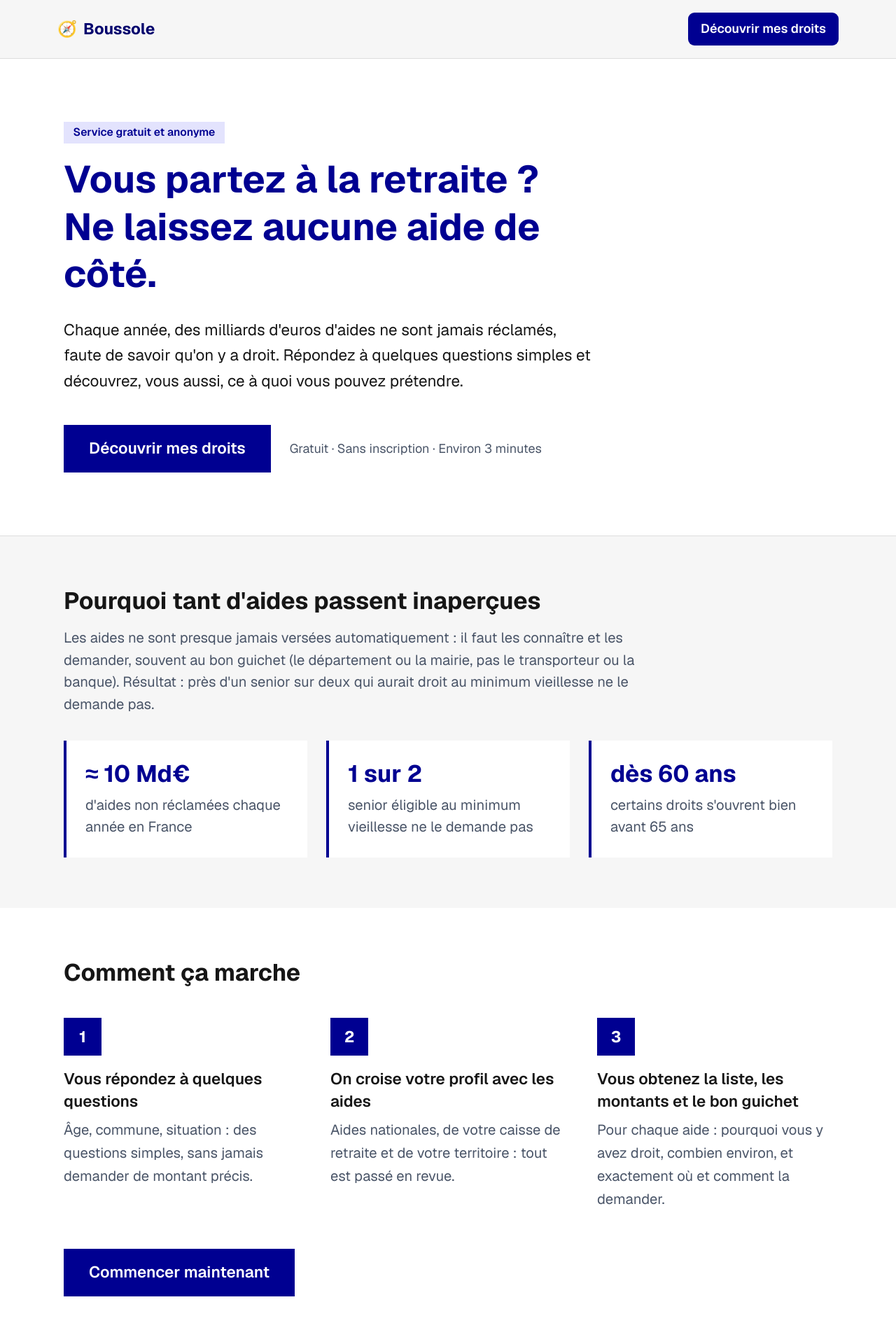
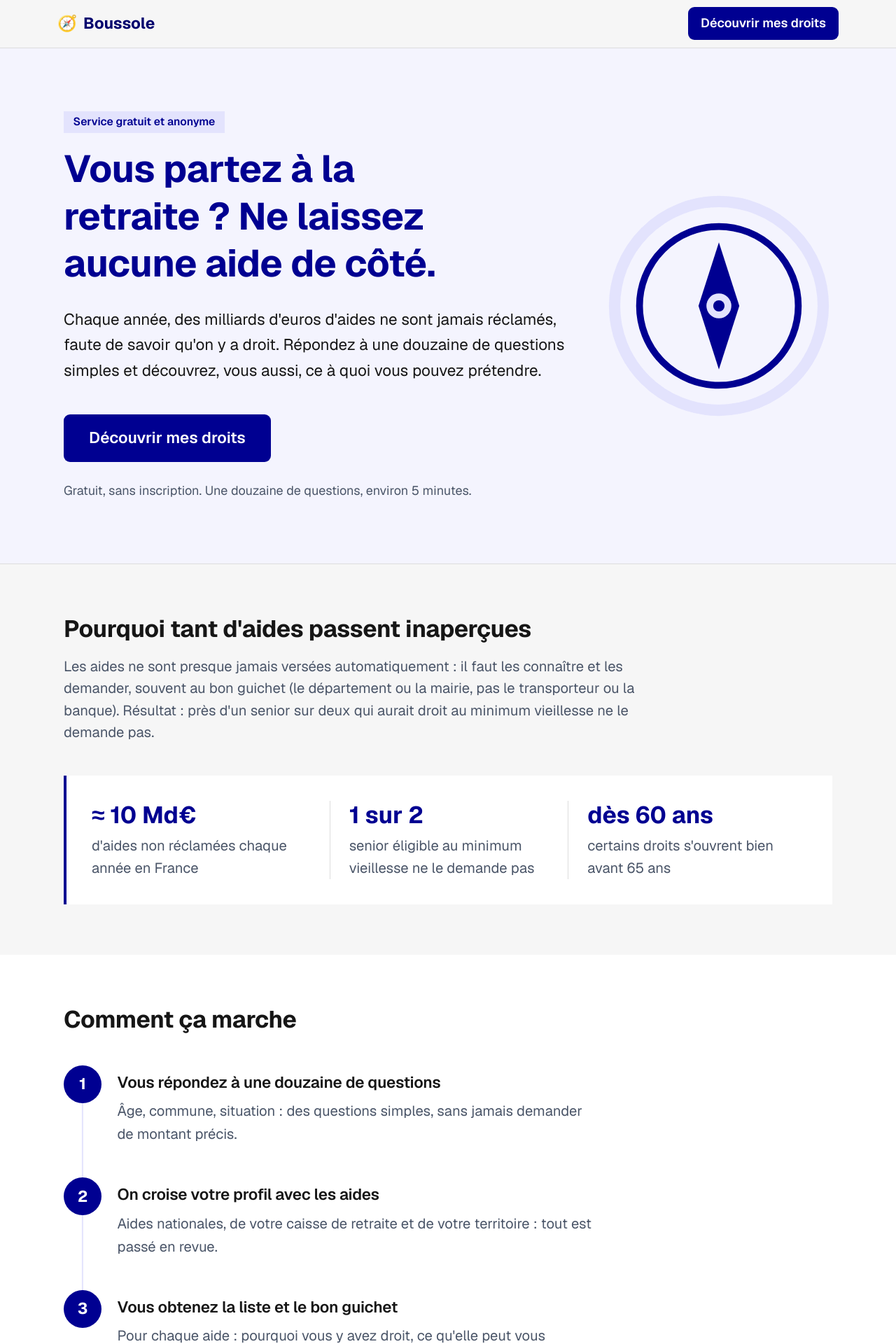
Before and after one commit to Nctrn17/mon-sesame, a Next.js app in the folder web/: page / in a window 1280 px wide. Shown: the top 1920 px of the page at 70% size. Built offline with nearby package versions, Linux system fonts and the light colour scheme; no server answers.

Commit message:
feat: refonte de la page d'accueil et etats d'interaction des boutons

```diff
--- a/web/src/app/globals.css
+++ b/web/src/app/globals.css
@@ -58,6 +58,18 @@ body {
   text-rendering: optimizeLegibility;
 }
 
+/* Titres équilibrés (pas de mot orphelin), chasse resserrée pour la présence. */
+h1,
+h2,
+h3 {
+  text-wrap: balance;
+  letter-spacing: -0.01em;
+}
+
+p {
+  text-wrap: pretty;
+}
+
 /* Focus visible renforcé pour la navigation clavier.
    L'offset de 3px place le contour en dehors de l'élément, donc visible
    même sur les boutons à fond bleu (le contour se dessine sur le fond clair). */
--- a/web/src/app/page.tsx
+++ b/web/src/app/page.tsx
@@ -1,11 +1,30 @@
 import Link from "next/link";
+
+/* Boussole décorative du héros : la marque comme visuel, plutôt qu'une
+   photo générique. Cachée aux lecteurs d'écran. */
+function CompassArt() {
+  return (
+    <svg
+      viewBox="0 0 200 200"
+      aria-hidden
+      className="h-56 w-56 lg:h-72 lg:w-72"
+      fill="none"
+    >
+      <circle cx="100" cy="100" r="92" stroke="var(--brand-light)" strokeWidth="10" />
+      <circle cx="100" cy="100" r="70" stroke="var(--brand)" strokeWidth="6" />
+      <polygon points="100,44 118,100 100,156 82,100" fill="var(--brand)" />
+      <circle cx="100" cy="100" r="11" fill="var(--brand-light)" />
+      <circle cx="100" cy="100" r="5" fill="var(--brand)" />
+    </svg>
+  );
+}
 
 export default function Home() {
   return (
     <div>
       {/* Héro */}
-      <section className="border-b border-border bg-background">
-        <div className="mx-auto max-w-5xl px-6 py-16 sm:py-20">
+      <section className="border-b border-border bg-brand-light/40">
+        <div className="mx-auto flex max-w-5xl items-center justify-between gap-10 px-6 py-16 sm:py-20">
           <div className="max-w-2xl">
             <p className="mb-4 inline-block bg-brand-light px-3 py-1 text-sm font-semibold text-brand">
               Service gratuit et anonyme
@@ -15,18 +34,23 @@ export default function Home() {
             </h1>
             <p className="mt-6 text-xl leading-relaxed text-foreground">
               Chaque année, des milliards d&apos;euros d&apos;aides ne sont jamais réclamés, faute de
-              savoir qu&apos;on y a droit. Répondez à quelques questions simples et découvrez, vous
-              aussi, ce à quoi vous pouvez prétendre.
+              savoir qu&apos;on y a droit. Répondez à une douzaine de questions simples et
+              découvrez, vous aussi, ce à quoi vous pouvez prétendre.
             </p>
             <div className="mt-10 flex flex-wrap items-center gap-6">
               <Link
                 href="/simulateur"
-                className="inline-block bg-brand px-8 py-4 text-xl font-semibold text-white transition hover:bg-brand-dark"
+                className="inline-block rounded-lg bg-brand px-8 py-4 text-xl font-semibold text-white transition hover:bg-brand-dark active:translate-y-px"
               >
                 Découvrir mes droits
               </Link>
-              <span className="text-muted">Gratuit · Sans inscription · Environ 3 minutes</span>
+              <span className="text-muted">
+                Gratuit, sans inscription. Une douzaine de questions, environ 5 minutes.
+              </span>
             </div>
+          </div>
+          <div className="hidden shrink-0 lg:block">
+            <CompassArt />
           </div>
         </div>
       </section>
@@ -43,37 +67,37 @@ export default function Home() {
             banque). Résultat : près d&apos;un senior sur deux qui aurait droit au minimum vieillesse
             ne le demande pas.
           </p>
-          <div className="mt-8 grid gap-6 sm:grid-cols-3">
+          <dl className="mt-10 grid gap-8 border-l-4 border-brand bg-background p-6 sm:grid-cols-3 sm:gap-0 sm:divide-x sm:divide-border sm:p-8">
             <Stat number="≈ 10 Md€" label="d'aides non réclamées chaque année en France" />
             <Stat number="1 sur 2" label="senior éligible au minimum vieillesse ne le demande pas" />
             <Stat number="dès 60 ans" label="certains droits s'ouvrent bien avant 65 ans" />
-          </div>
+          </dl>
         </div>
       </section>
 
       {/* Comment ça marche */}
       <section className="mx-auto max-w-5xl px-6 py-16">
         <h2 className="text-3xl font-bold text-foreground">Comment ça marche</h2>
-        <ol className="mt-10 grid gap-10 sm:grid-cols-3">
-          <Step n={1} title="Vous répondez à quelques questions">
+        <ol className="mt-10 max-w-2xl space-y-10">
+          <Step n={1} title="Vous répondez à une douzaine de questions" last={false}>
             Âge, commune, situation : des questions simples, sans jamais demander de montant
             précis.
           </Step>
-          <Step n={2} title="On croise votre profil avec les aides">
+          <Step n={2} title="On croise votre profil avec les aides" last={false}>
             Aides nationales, de votre caisse de retraite et de votre territoire : tout est passé
             en revue.
           </Step>
-          <Step n={3} title="Vous obtenez la liste, les montants et le bon guichet">
-            Pour chaque aide : pourquoi vous y avez droit, combien environ, et exactement où et
-            comment la demander.
+          <Step n={3} title="Vous obtenez la liste et le bon guichet" last>
+            Pour chaque aide : pourquoi vous y avez droit, ce qu&apos;elle peut vous apporter, et
+            exactement où et comment la demander.
           </Step>
         </ol>
         <div className="mt-12">
           <Link
             href="/simulateur"
-            className="inline-block bg-brand px-8 py-4 text-xl font-semibold text-white transition hover:bg-brand-dark"
+            className="inline-block rounded-lg bg-brand px-8 py-4 text-xl font-semibold text-white transition hover:bg-brand-dark active:translate-y-px"
           >
-            Commencer maintenant
+            Découvrir mes droits
           </Link>
         </div>
       </section>
@@ -101,21 +125,43 @@ export default function Home() {
 
 function Stat({ number, label }: { number: string; label: string }) {
   return (
-    <div className="border-l-4 border-brand bg-background p-6">
-      <p className="text-3xl font-bold text-brand">{number}</p>
-      <p className="mt-2 text-lg text-muted">{label}</p>
+    <div className="sm:px-6 sm:first:pl-0 sm:last:pr-0">
+      <dt className="sr-only">{label}</dt>
+      <dd>
+        <p className="text-3xl font-bold text-brand">{number}</p>
+        <p className="mt-2 text-lg text-muted">{label}</p>
+      </dd>
     </div>
   );
 }
 
-function Step({ n, title, children }: { n: number; title: string; children: React.ReactNode }) {
+function Step({
+  n,
+  title,
+  last,
+  children,
+}: {
+  n: number;
+  title: string;
+  last: boolean;
+  children: React.ReactNode;
+}) {
   return (
-    <li>
-      <span className="flex h-12 w-12 items-center justify-center bg-brand text-xl font-bold text-white">
+    <li className="relative flex gap-5">
+      {/* Ligne verticale reliant les étapes, interrompue après la dernière. */}
+      {last ? null : (
+        <span
+          aria-hidden
+          className="absolute left-6 top-12 h-full w-0.5 -translate-x-1/2 bg-brand-light"
+        />
+      )}
+      <span className="relative flex h-12 w-12 shrink-0 items-center justify-center rounded-full bg-brand text-xl font-bold text-white">
         {n}
       </span>
-      <h3 className="mt-4 text-xl font-semibold text-foreground">{title}</h3>
-      <p className="mt-2 text-lg leading-relaxed text-muted">{children}</p>
+      <div>
+        <h3 className="pt-2 text-xl font-semibold text-foreground">{title}</h3>
+        <p className="mt-2 text-lg leading-relaxed text-muted">{children}</p>
+      </div>
     </li>
   );
 }
--- a/web/src/components/layout/SiteHeader.tsx
+++ b/web/src/components/layout/SiteHeader.tsx
@@ -3,14 +3,14 @@ import Link from "next/link";
 export function SiteHeader() {
   return (
     <header className="print:hidden border-b border-border bg-card">
-      <div className="mx-auto flex max-w-5xl items-center justify-between gap-4 px-4 py-4">
-        <Link href="/" className="flex items-center gap-2 text-xl font-bold text-brand-dark">
+      <div className="mx-auto flex max-w-5xl flex-wrap items-center justify-between gap-4 px-4 py-2">
+        <Link href="/" className="flex items-center gap-2 py-2 text-xl font-bold text-brand-dark">
           <span aria-hidden>🧭</span>
           <span>Boussole</span>
         </Link>
         <Link
           href="/simulateur"
-          className="rounded-lg bg-brand px-4 py-2 font-semibold text-white hover:bg-brand-dark"
+          className="rounded-lg bg-brand px-4 py-2 font-semibold text-white transition hover:bg-brand-dark active:translate-y-px"
         >
           Découvrir mes droits
         </Link>
```
